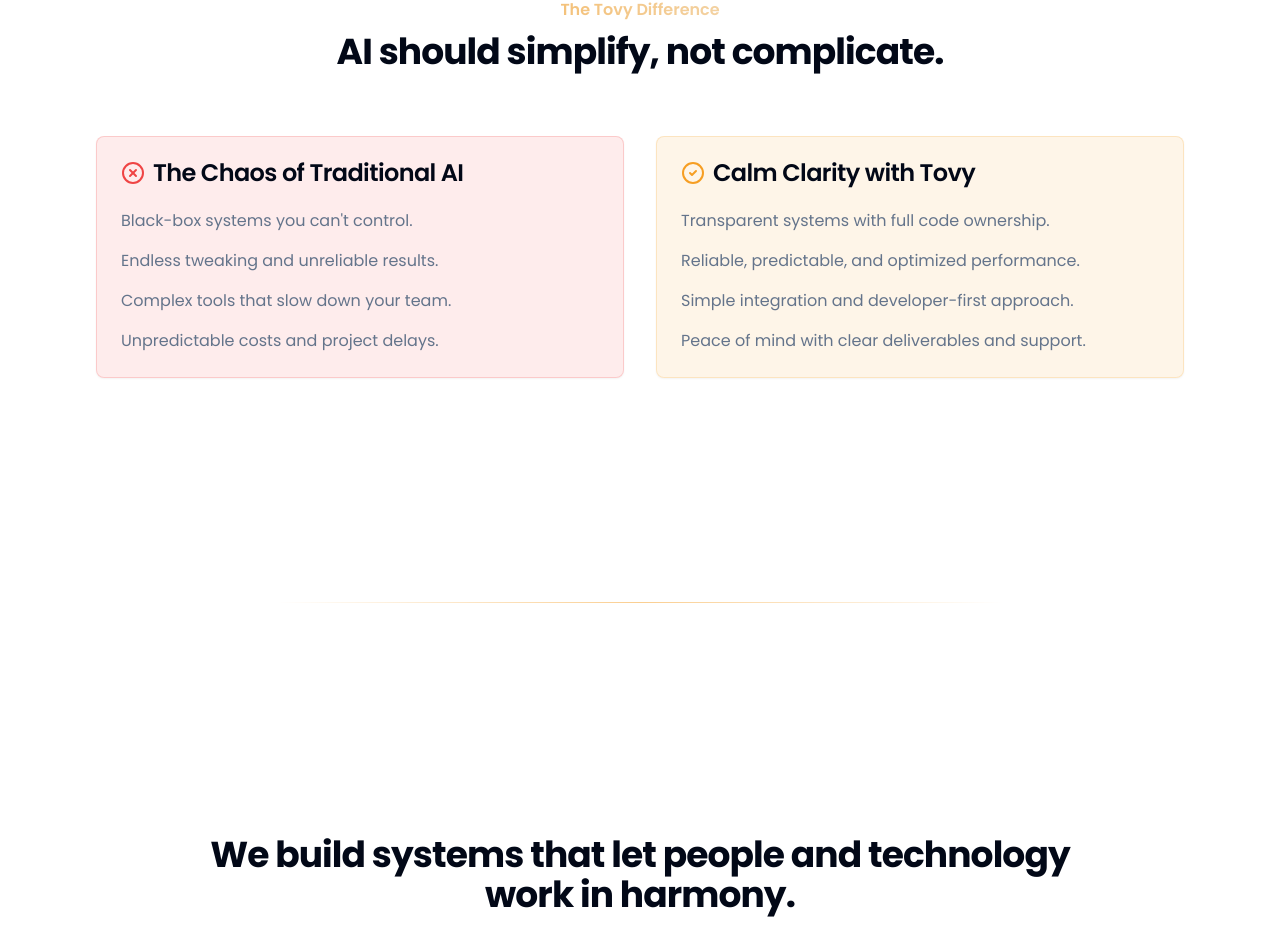
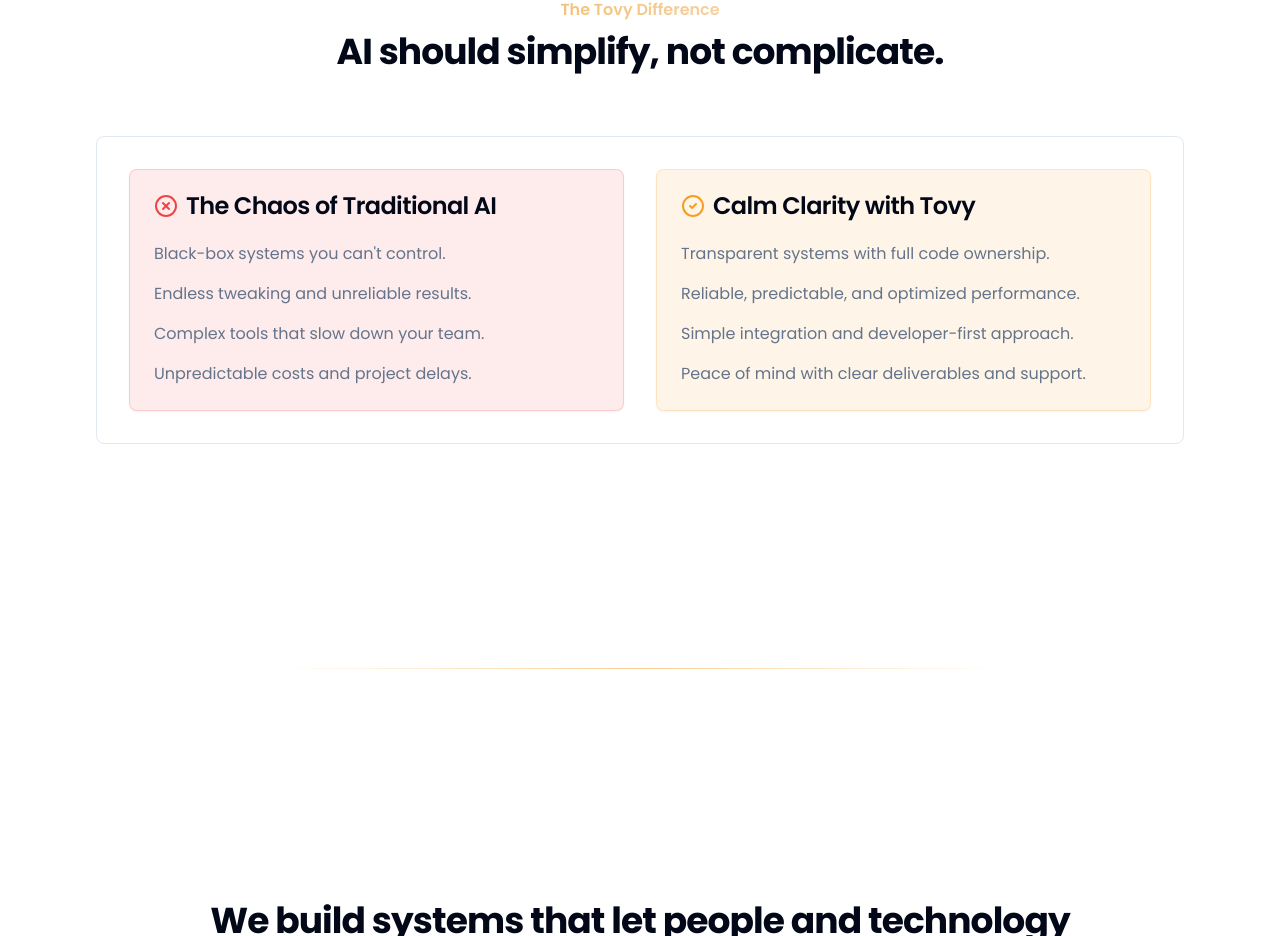
Before and after one commit to tovy-eu/tovy.eu-website, a Next.js app: page / in a window 1280 px wide. Shown: the part 1029-1965 px from the top of the page. Built offline with nearby package versions, Linux system fonts and the light colour scheme.

Commit message:
place the two cards/boxes in the screenshot into one bigger container/bo

```diff
--- a/src/components/landing/pain-solution-section.tsx
+++ b/src/components/landing/pain-solution-section.tsx
@@ -12,7 +12,8 @@
           AI should simplify, not complicate.
         </p>
       </div>
-      <div className="mt-16 grid grid-cols-1 md:grid-cols-2 gap-8">
+      <div className="mt-16 bg-card border rounded-lg p-8">
+        <div className="grid grid-cols-1 md:grid-cols-2 gap-8">
           <Card className="bg-destructive/10 border-destructive/20">
             <CardHeader>
               <CardTitle className="flex items-center gap-2">
@@ -46,6 +47,7 @@
             </CardContent>
           </Card>
         </div>
+      </div>
     </section>
   );
 }
```
Lines whose indentation alone changed are shown as unchanged.
